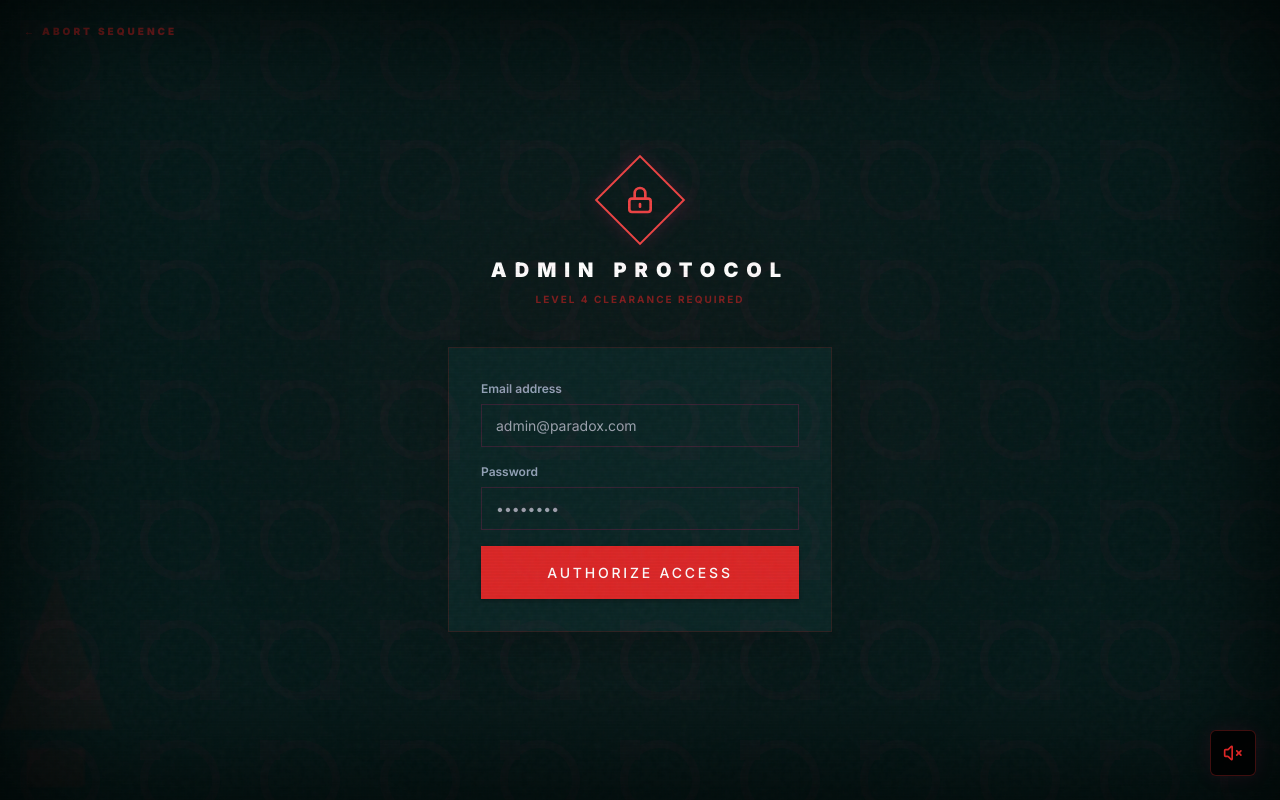
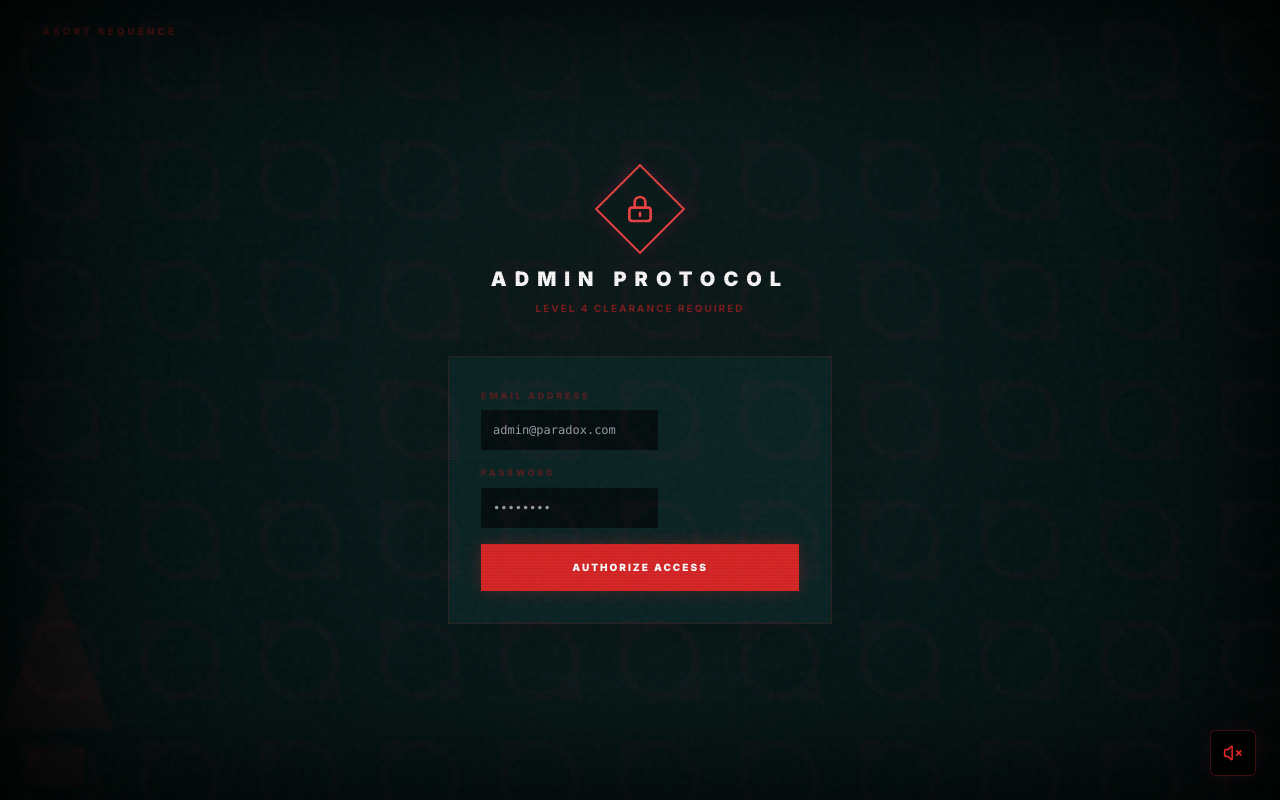
Before and after one commit to nocaptbsm/squid_game, a Next.js app: page /admin/login in a window 1280 px wide. Built offline with nearby package versions, Linux system fonts and the light colour scheme.

Commit message:
style: full horror theme overhaul with scanlines, glitches, and surveillance hub aesthetic

```diff
--- a/src/app/globals.css
+++ b/src/app/globals.css
@@ -4,215 +4,187 @@
 
 @layer base {
   :root {
-    --background: 180 62% 6%; /* #051919 - Dark Teal */
-    --foreground: 0 0% 95%; /* Off-white */
+    --background: 0 0% 2%; /* Deep Obsidian */
+    --foreground: 0 0% 98%;
 
-    --card: 180 40% 8%; /* Slightly lighter teal */
-    --card-foreground: 0 0% 95%;
+    --card: 0 0% 4%;
+    --card-foreground: 0 0% 98%;
 
-    --popover: 180 40% 8%;
-    --popover-foreground: 0 0% 95%;
-
-    --primary: 340 79% 50%; /* #E31B6D - Guard Pink */
+    --primary: 340 100% 50%; /* Visceral Blood Pink */
     --primary-foreground: 0 0% 100%;
 
-    --secondary: 180 20% 12%;
-    --secondary-foreground: 340 79% 50%;
+    --muted: 0 0% 8%;
+    --muted-foreground: 0 0% 40%;
 
-    --muted: 180 20% 12%;
-    --muted-foreground: 180 10% 60%;
-
-    --accent: 340 79% 50%;
+    --accent: 340 100% 50%;
     --accent-foreground: 0 0% 100%;
 
-    --destructive: 0 84.2% 60.2%;
-    --destructive-foreground: 0 0% 100%;
+    --border: 0 100% 10% / 0.5;
+    --radius: 0rem;
 
-    --border: 180 20% 15%;
-    --input: 180 20% 15%;
-    --ring: 340 79% 50%;
-
-    --radius: 0rem; /* Sharp edges for horror feel */
-
-    /* SaaS tokens */
-    --s-bg: #051919;
-    --s-surface: #0a2424;
-    --s-surface-2: #0f3030;
-    --s-border: rgba(227, 27, 109, 0.2);
-    --s-accent: #E31B6D;
-    --s-accent-hover: #C2165D;
-    --s-accent-light: rgba(227, 27, 109, 0.1);
-    --s-text: #F8FAFC;
-    --s-text-secondary: #94A3B8;
-    --s-text-muted: #475569;
-    --s-green: #10B981;
-    --s-green-light: rgba(16, 185, 129, 0.1);
-    --s-orange: #F59E0B;
-    --s-orange-light: rgba(245, 158, 11, 0.1);
-    --s-red: #E31B6D;
-    --s-red-light: rgba(227, 27, 109, 0.1);
-
-    --s-shadow-sm: 0 2px 4px rgba(0,0,0,0.3);
-    --s-shadow: 0 10px 30px -10px rgba(0,0,0,0.5);
-    --s-shadow-md: 0 20px 40px -20px rgba(227,27,109,0.2);
+    /* Horror Specific Tokens */
+    --horror-red: #ff0055;
+    --horror-teal: #00ffd5;
+    --horror-dark: #050505;
+    --blood-glow: 0 0 20px rgba(255, 0, 85, 0.4);
   }
 }
 
 @layer base {
-  * {
-    @apply border-border;
+  body {
+    @apply bg-background text-foreground overflow-x-hidden;
+    background-image: radial-gradient(circle at center, transparent 0%, #000 100%);
+    min-height: 100vh;
   }
-  body {
-    @apply bg-background text-foreground;
-    font-feature-settings: "rlig" 1, "calt" 1;
+
+  /* Scanline Overlay */
+  body::before {
+    content: " ";
+    display: block;
+    position: fixed;
+    top: 0;
+    left: 0;
+    bottom: 0;
+    right: 0;
+    background: linear-gradient(rgba(18, 16, 16, 0) 50%, rgba(0, 0, 0, 0.25) 50%), linear-gradient(90deg, rgba(255, 0, 0, 0.06), rgba(0, 255, 0, 0.02), rgba(0, 0, 255, 0.06));
+    z-index: 1000;
+    background-size: 100% 3px, 3px 100%;
+    pointer-events: none;
+    opacity: 0.15;
+  }
+
+  /* Vignette */
+  body::after {
+    content: " ";
+    display: block;
+    position: fixed;
+    top: 0;
+    left: 0;
+    bottom: 0;
+    right: 0;
+    background: radial-gradient(circle, transparent 40%, rgba(0,0,0,0.8) 100%);
+    z-index: 1001;
+    pointer-events: none;
+    opacity: 0.7;
   }
 }
 
-/* Minimal utility classes replacing the horror ones */
 @layer utilities {
-  .text-balance { text-wrap: balance; }
-
-  .h-card, .saas-card {
-    background: var(--s-surface);
-    border: 1px solid var(--s-border);
-    border-radius: var(--radius);
-    box-shadow: var(--s-shadow-sm);
+  .horror-glitch {
     position: relative;
-    overflow: hidden;
-    transition: box-shadow 0.2s ease;
+    animation: glitch 10s infinite;
   }
 
-  .h-card:hover, .saas-card:hover {
-    box-shadow: var(--s-shadow);
+  .horror-glitch::before, .horror-glitch::after {
+    content: attr(data-text);
+    position: absolute;
+    top: 0;
+    left: 0;
+    width: 100%;
+    height: 100%;
   }
 
-  .h-input, .saas-input {
-    background: var(--s-surface);
-    border: 1px solid var(--s-border);
-    border-radius: calc(var(--radius) - 4px);
-    color: var(--s-text);
-    transition: all 0.2s ease;
-    width: 100%;
-    padding: 0.625rem 0.875rem;
-    font-size: 0.875rem;
-    outline: none;
+  .horror-glitch::before {
+    left: 2px;
+    text-shadow: -2px 0 var(--horror-red);
+    clip: rect(44px, 450px, 56px, 0);
+    animation: glitch-anim 5s infinite linear alternate-reverse;
   }
 
-  .h-input:focus, .saas-input:focus {
-    border-color: var(--s-accent);
-    box-shadow: 0 0 0 3px var(--s-accent-light);
+  .horror-glitch::after {
+    left: -2px;
+    text-shadow: -2px 0 var(--horror-teal);
+    clip: rect(44px, 450px, 56px, 0);
+    animation: glitch-anim2 5s infinite linear alternate-reverse;
   }
 
-  .h-btn, .saas-btn-primary {
-    background: var(--s-accent);
-    color: #ffffff;
-    border: none;
-    border-radius: calc(var(--radius) - 4px);
-    font-weight: 500;
-    font-size: 0.875rem;
-    padding: 0.625rem 1.25rem;
-    transition: all 0.2s ease;
-    cursor: pointer;
-    box-shadow: var(--s-shadow-sm);
-    display: inline-flex;
-    align-items: center;
-    justify-content: center;
+  .h-card {
+    @apply bg-black/80 border-red-900/30 backdrop-blur-md;
+    border-width: 1px;
+    box-shadow: inset 0 0 20px rgba(0,0,0,1);
+    transition: all 0.3s cubic-bezier(0.4, 0, 0.2, 1);
   }
 
-  .h-btn:hover:not(:disabled), .saas-btn-primary:hover:not(:disabled) {
-    background: var(--s-accent-hover);
-    transform: translateY(-1px);
-    box-shadow: var(--s-shadow);
+  .h-card:hover {
+    @apply border-red-600/50;
+    box-shadow: 0 0 30px rgba(255, 0, 85, 0.1), inset 0 0 20px rgba(0,0,0,1);
   }
 
-  .h-btn:disabled, .saas-btn-primary:disabled {
-    opacity: 0.5;
-    cursor: not-allowed;
+  .h-btn {
+    @apply bg-red-600 text-white font-black uppercase tracking-[0.2em] text-[10px] py-3 px-6 transition-all;
+    box-shadow: 0 0 15px rgba(220, 38, 38, 0.3);
   }
 
-  .h-btn-ghost, .saas-btn-ghost {
-    background: transparent;
-    color: var(--s-text-secondary);
-    border: 1px solid var(--s-border);
-    border-radius: calc(var(--radius) - 4px);
-    font-weight: 500;
-    font-size: 0.875rem;
-    padding: 0.625rem 1.25rem;
-    transition: all 0.2s ease;
-    cursor: pointer;
-    display: inline-flex;
-    align-items: center;
-    justify-content: center;
+  .h-btn:hover:not(:disabled) {
+    @apply bg-red-500 scale-[1.02];
+    box-shadow: 0 0 25px rgba(220, 38, 38, 0.5);
+    text-shadow: 0 0 10px rgba(255,255,255,0.5);
   }
 
-  .h-btn-ghost:hover {
-    background: var(--s-surface-2);
-    color: var(--s-text);
-    border-color: var(--s-text-muted);
+  .h-input {
+    @apply bg-black/60 border-red-900/30 text-white font-mono text-xs p-3 outline-none transition-all;
   }
 
-  .h-btn-danger {
-    background: var(--s-red-light);
-    color: var(--s-red);
-    border: 1px solid rgba(239, 68, 68, 0.2);
-    border-radius: calc(var(--radius) - 4px);
-    font-weight: 500;
-    font-size: 0.875rem;
-    padding: 0.625rem 1.25rem;
-    transition: all 0.2s ease;
-    cursor: pointer;
+  .h-input:focus {
+    @apply border-red-600 ring-0;
+    box-shadow: 0 0 20px rgba(255, 0, 85, 0.1);
   }
 
-  .h-btn-danger:hover {
-    background: var(--s-red);
-    color: #ffffff;
+  .h-label {
+    @apply text-red-900/60 font-black uppercase tracking-[0.3em] text-[9px] mb-2 block;
   }
 
-  .h-label, .saas-label {
-    display: block;
-    font-size: 0.75rem;
-    font-weight: 600;
-    color: var(--s-text-secondary);
-    margin-bottom: 0.375rem;
+  .horror-pulse {
+    animation: horror-pulse 4s infinite;
   }
 
-  .badge-green {
-    display: inline-flex; align-items: center; gap: 4px;
-    background: var(--s-green-light);
-    color: #059669;
-    border: 1px solid rgba(16, 185, 129, 0.2);
-    border-radius: 9999px;
-    font-size: 0.75rem; font-weight: 500;
-    padding: 0.125rem 0.625rem;
+  .horror-border-glow {
+    box-shadow: 0 0 15px rgba(255, 0, 85, 0.2);
+  }
 }
 
-  .badge-orange {
-    display: inline-flex; align-items: center; gap: 4px;
-    background: var(--s-orange-light);
-    color: #D97706;
-    border: 1px solid rgba(245, 158, 11, 0.2);
-    border-radius: 9999px;
-    font-size: 0.75rem; font-weight: 500;
-    padding: 0.125rem 0.625rem;
+@keyframes glitch-anim {
+  0% { clip: rect(10px, 9999px, 20px, 0); }
+  20% { clip: rect(30px, 9999px, 40px, 0); }
+  40% { clip: rect(50px, 9999px, 60px, 0); }
+  60% { clip: rect(70px, 9999px, 80px, 0); }
+  80% { clip: rect(90px, 9999px, 100px, 0); }
+  100% { clip: rect(110px, 9999px, 120px, 0); }
 }
 
-  .badge-red {
-    display: inline-flex; align-items: center; gap: 4px;
-    background: var(--s-red-light);
-    color: #DC2626;
-    border: 1px solid rgba(239, 68, 68, 0.2);
-    border-radius: 9999px;
-    font-size: 0.75rem; font-weight: 500;
-    padding: 0.125rem 0.625rem;
+@keyframes glitch-anim2 {
+  0% { clip: rect(15px, 9999px, 25px, 0); }
+  20% { clip: rect(35px, 9999px, 45px, 0); }
+  40% { clip: rect(55px, 9999px, 65px, 0); }
+  60% { clip: rect(75px, 9999px, 85px, 0); }
+  80% { clip: rect(95px, 9999px, 105px, 0); }
+  100% { clip: rect(115px, 9999px, 125px, 0); }
 }
 
-  .badge-gray {
-    display: inline-flex; align-items: center; gap: 4px;
-    background: var(--s-surface-2);
-    color: var(--s-text-secondary);
-    border: 1px solid var(--s-border);
-    border-radius: 9999px;
-    font-size: 0.75rem; font-weight: 500;
-    padding: 0.125rem 0.625rem;
+@keyframes horror-pulse {
+  0%, 100% { opacity: 1; transform: scale(1); }
+  50% { opacity: 0.8; transform: scale(0.98); }
 }
+
+@keyframes glitch {
+  0%, 90% { transform: translate(0, 0); }
+  91% { transform: translate(-2px, 2px); }
+  92% { transform: translate(2px, -2px); }
+  93% { transform: translate(-2px, -2px); }
+  94% { transform: translate(2px, 2px); }
+  95%, 100% { transform: translate(0, 0); }
 }
+
+/* Custom Scrollbar */
+::-webkit-scrollbar {
+  width: 4px;
+}
+::-webkit-scrollbar-track {
+  background: #000;
+}
+::-webkit-scrollbar-thumb {
+  background: #330011;
+}
+::-webkit-scrollbar-thumb:hover {
+  background: #ff0055;
+}
--- a/src/components/layout/AdminSidebar.tsx
+++ b/src/components/layout/AdminSidebar.tsx
@@ -56,11 +56,10 @@ export function AdminSidebar() {
         />
       )}
 
-      {/* Sidebar Container */}
       <div className={`
         ${isCollapsed ? 'w-20' : 'w-64'}
         ${isMobileOpen ? 'translate-x-0' : '-translate-x-full md:translate-x-0'}
-        bg-[#051919] border-r border-red-900/20 min-h-screen flex flex-col fixed md:relative z-50 transition-all duration-300 ease-in-out shadow-[10px_0_30px_rgba(0,0,0,0.5)]
+        bg-[#020202] border-r border-red-900/40 min-h-screen flex flex-col fixed md:relative z-50 transition-all duration-300 ease-in-out shadow-[20px_0_40px_rgba(0,0,0,0.9)]
       `}>
         {/* Grain Overlay for Sidebar */}
         <div className="absolute inset-0 pointer-events-none opacity-[0.03]"
```
Also changed, not shown: src/app/admin/page.tsx (+16 -9 lines), src/app/volunteer/scan/page.tsx (+93 -78 lines). Lines whose indentation alone changed are shown as unchanged.
